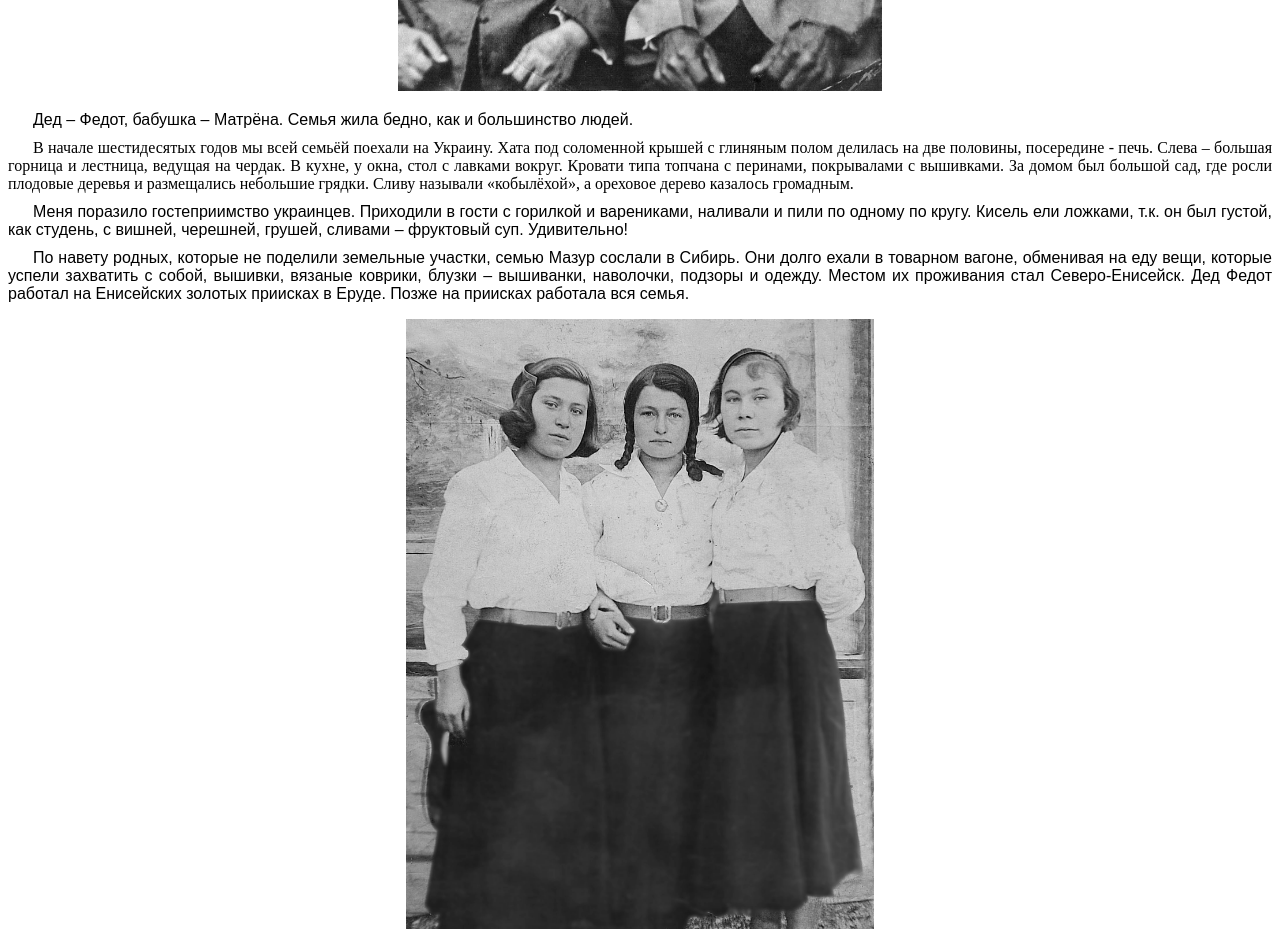
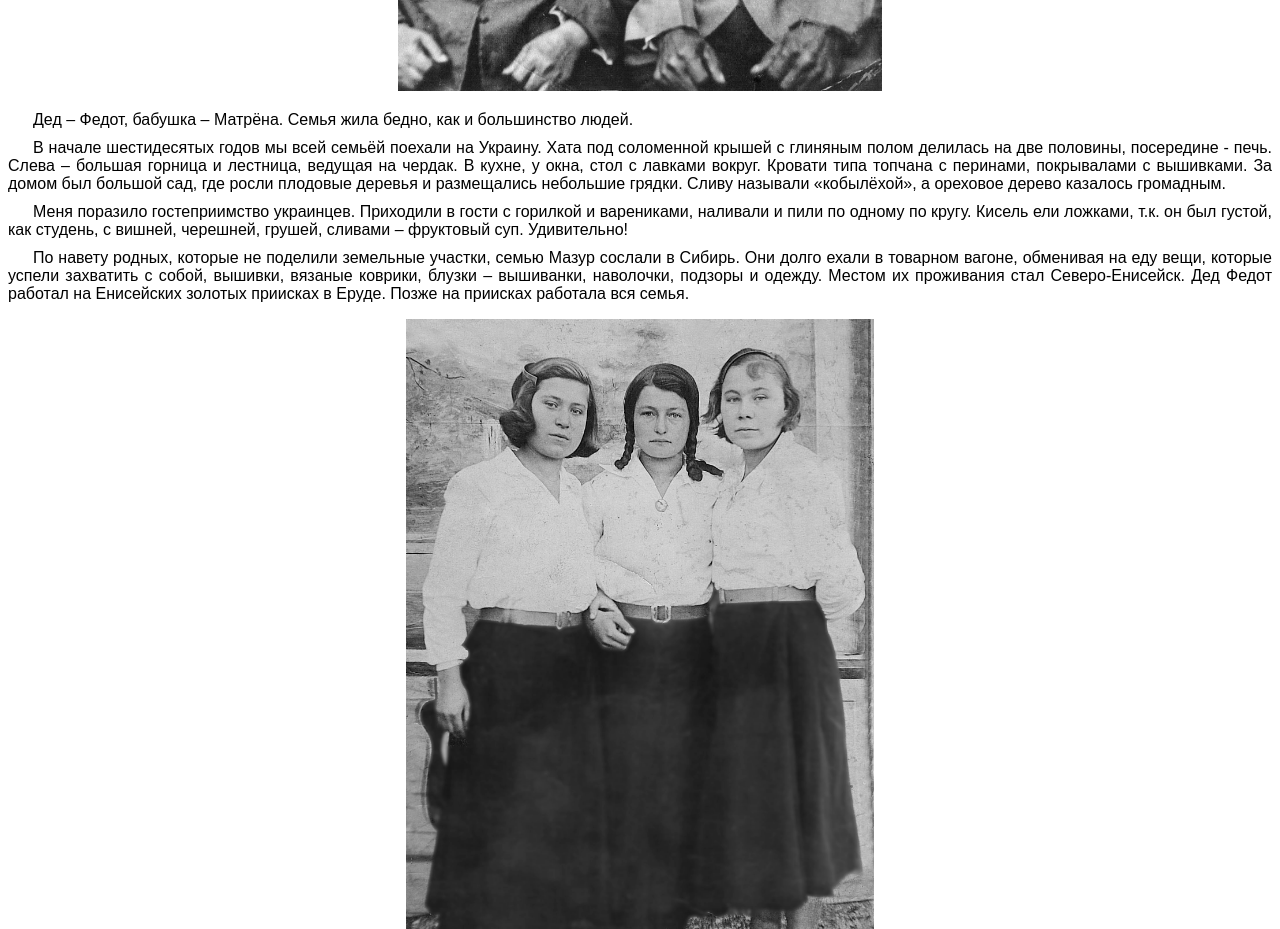
Before and after one commit to Grey-Fisher/Parents, a plain HTML site: page index.html in a window 1280 px wide. Shown: the part 3700-4629 px from the top of the page. Drawn offline with Linux system fonts and the light colour scheme.

Commit message:
Update index.html

```diff
--- a/index.html
+++ b/index.html
@@ -47,7 +47,7 @@
 
 <div style="text-align:justify; text-indent:25px"><span style="font-family:Arial,Helvetica,sans-serif">Дед &ndash; Федот, бабушка &ndash; Матрёна. Семья жила бедно, как и большинство людей.</span></div>
 
-<div style="text-align:justify; text-indent:25px; padding-top:10px">В начале шестидесятых годов мы всей семьёй поехали на Украину. Хата под соломенной крышей с глиняным полом делилась на две половины, посередине - печь. Слева &ndash; большая горница и лестница, ведущая на чердак. В кухне, у окна, стол с лавками вокруг. Кровати типа топчана с перинами, покрывалами с вышивками. За домом был большой сад, где росли плодовые деревья и размещались небольшие грядки. Сливу называли &laquo;кобылёхой&raquo;, а ореховое дерево казалось громадным.</span></div>
+<div style="text-align:justify; text-indent:25px; padding-top:10px"><span style="font-family:Arial,Helvetica,sans-serif">В начале шестидесятых годов мы всей семьёй поехали на Украину. Хата под соломенной крышей с глиняным полом делилась на две половины, посередине - печь. Слева &ndash; большая горница и лестница, ведущая на чердак. В кухне, у окна, стол с лавками вокруг. Кровати типа топчана с перинами, покрывалами с вышивками. За домом был большой сад, где росли плодовые деревья и размещались небольшие грядки. Сливу называли &laquo;кобылёхой&raquo;, а ореховое дерево казалось громадным.</span></div>
 
 <div style="text-align:justify; text-indent:25px; padding-top:10px"><span style="font-family:Arial,Helvetica,sans-serif">Меня поразило гостеприимство украинцев. Приходили в гости с горилкой и варениками, наливали и пили по одному по кругу. Кисель ели ложками, т.к. он был густой, как студень, с вишней, черешней, грушей, сливами &ndash; фруктовый суп. Удивительно!</span></div>
 
```
